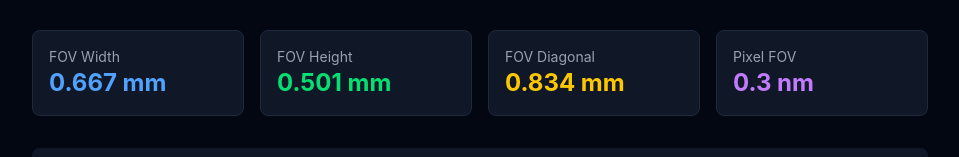
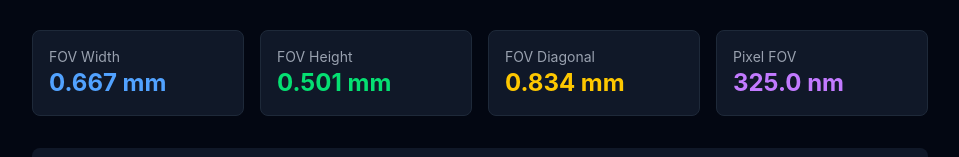
Before and after one commit to Lazfiz/photonics-calculators, a Next.js app: page /imaging/fov-calculator in a window 1280 px wide. Shown: the part 242-399 px from the top of the page, without its empty margins (160-1119 px from the left). Built offline with nearby package versions, Linux system fonts and the light colour scheme; no server answers.

Commit message:
fix(fov-calculator): pixel FOV 1000× too small (#218/524)
pixelSize/(mag*1000) divided by 1000 unnecessarily, giving 0.3 nm
instead of correct 325 nm at defaults. Removed spurious /1000.

Kimi + Nemotron flagged, GLM incorrectly validated.

```diff
--- a/src/app/imaging/fov-calculator/page-client.tsx
+++ b/src/app/imaging/fov-calculator/page-client.tsx
@@ -15,7 +15,7 @@ export default function FOVCalculatorPage() {
   const fovW = sensorW / mag;
   const fovH = sensorH / mag;
   const fovDiag = Math.sqrt(fovW * fovW + fovH * fovH);
-  const pixelFOV = pixelSize / (mag * 1000); // µm
+  const pixelFOV = pixelSize / mag; // µm in object plane
 
   const chartData = useMemo(() => {
     const mags = Array.from({ length: 50 }, (_, i) => 1 + i * 2);
```
